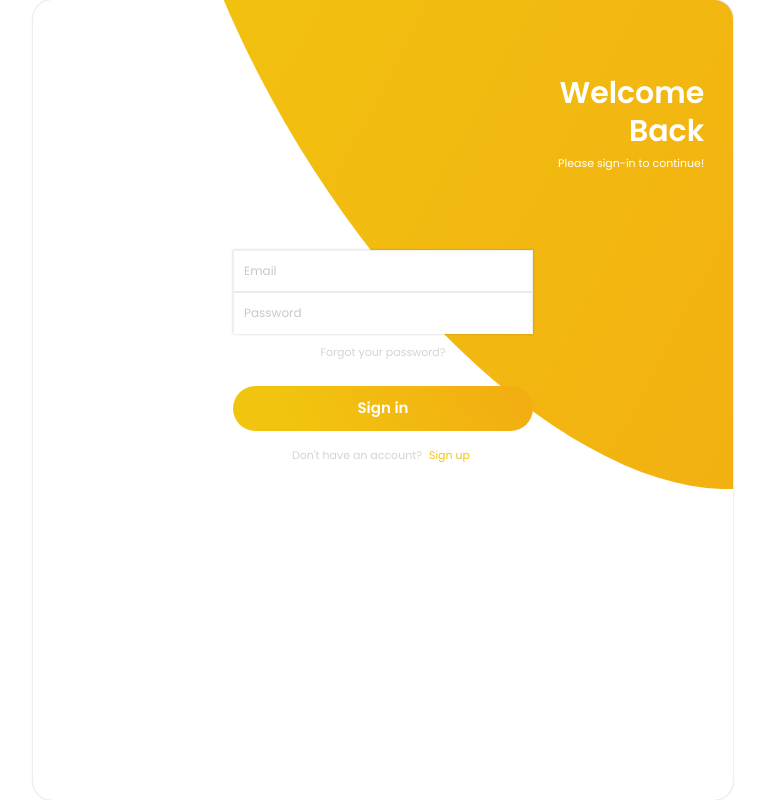
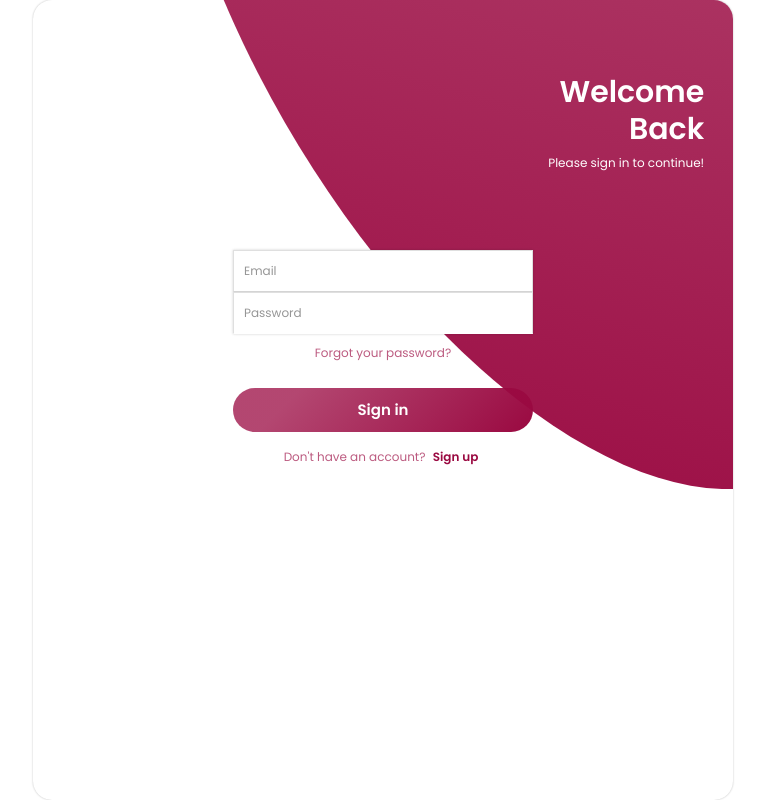
Before and after one commit to fitfor/app, a React (Create React App) app in the folder frontend/: page /login in a window 1280 px wide. Shown: the whole page, without its empty margins (257-1022 px from the left). Built offline with nearby package versions, Linux system fonts and the light colour scheme.

Commit message:
login form improvements

```diff
--- a/frontend/src/components/ImageTile/index.tsx
+++ b/frontend/src/components/ImageTile/index.tsx
@@ -3,8 +3,8 @@ import GridTile from '../GridTile'
 
 function ImageTile(props: any) {
     return (
-        <GridTile {...props}>
-            <Image style={{ width: '100%' }} src={props.src} />
+        <GridTile {...props} style={{margin:0,padding:0}}>
+            <Image style={{ width: '100%', height:'100%', borderRadius: '10px'}} src={props.src} />
         </GridTile>)
 }
 
--- a/frontend/src/index.scss
+++ b/frontend/src/index.scss
@@ -31,6 +31,6 @@ code {
   height: 100%;
 }
 
-h1,h2,h3,h4.h5,h6 {
+h1,h2,h3,h4,h5,h6 {
   font-weight: 700;
 }
--- a/frontend/src/routes/Login/common.jsx
+++ b/frontend/src/routes/Login/common.jsx
@@ -16,16 +16,16 @@ export const FormContainer = styled.form`
 `;
 
 export const MutedLink = styled.a`
-  font-size: 11px;
-  color: rgba(200, 200, 200, 0.8);
+  font-size: 12px;
+  color: #9a0941AA;
   font-weight: 500;
   text-decoration: none;
 `;
 
 export const BoldLink = styled.a`
-  font-size: 11px;
-  color: rgb(241, 196, 15);
-  font-weight: 500;
+  font-size: 12px;
+  color: #9a0941;
+  font-weight: 600;
   text-decoration: none;
   margin: 0 4px;
 `;
@@ -34,16 +34,16 @@ export const Input = styled.input`
   width: 100%;
   height: 42px;
   outline: none;
-  border: 1px solid rgba(200, 200, 200, 0.3);
+  border: 1px solid rgba(150,150,150, 0.3);
   padding: 0px 10px;
   border-bottom: 1.4px solid transparent;
   transition: all 200ms ease-in-out;
   font-size: 12px;
   &::placeholder {
-    color: rgba(200, 200, 200, 1);
+    color: rgba(150,150,150, 1);
   }
   &:not(:last-of-type) {
-    border-bottom: 1.5px solid rgba(200, 200, 200, 0.4);
+    border-bottom: 1.5px solid rgba(150,150,150, 0.4);
   }
   &:focus {
     outline: none;
@@ -61,11 +61,11 @@ export const SubmitButton = styled.button`
   border-radius: 100px 100px 100px 100px;
   cursor: pointer;
   transition: all, 240ms ease-in-out;
-  background: rgb(241, 196, 15);
+  background: #9a0941;
   background: linear-gradient(
-    58deg,
-    rgba(241, 196, 15, 1) 20%,
-    rgba(243, 172, 18, 1) 100%
+    135deg,
+    #9a0941BF 20%,
+    #9a0941FF 100%
   );
   &:hover {
     filter: brightness(1.03);
--- a/frontend/src/routes/Login/index.jsx
+++ b/frontend/src/routes/Login/index.jsx
@@ -20,7 +20,7 @@ const TopContainer = styled.div`
 `;
 
 const BackDrop = styled(motion.div)`
-  width: 160%;
+  width: 100%;
   height: 550px;
   position: absolute;
   display: flex;
@@ -29,11 +29,11 @@ const BackDrop = styled(motion.div)`
   transform: rotate(60deg);
   top: -290px;
   left: -70px;
-  background: rgb(241, 196, 15);
+  background: #9a0941;
   background: linear-gradient(
-    58deg,
-    rgba(241, 196, 15, 1) 20%,
-    rgba(243, 172, 18, 1) 100%
+    135deg,
+    #9a0941BF 20%,
+    #9a0941FF 100%
   );
 `;
 
@@ -56,7 +56,7 @@ const HeaderText = styled.h2`
 const SmallText = styled.h5`
   color: #fff;
   font-weight: 500;
-  font-size: 11px;
+  font-size: 12px;
   z-index: 10;
   margin: 0;
   margin-top: 7px;
@@ -74,7 +74,7 @@ const InnerContainer = styled.div`
 const backdropVariants = {
   expanded: {
     width: "233%",
-    height: "1050px",
+    height: "1550px",
     borderRadius: "20%",
     transform: "rotate(60deg)",
   },
@@ -134,14 +134,14 @@ export default function AccountBox(props) {
             <HeaderContainer>
               <HeaderText>Welcome</HeaderText>
               <HeaderText>Back</HeaderText>
-              <SmallText>Please sign-in to continue!</SmallText>
+              <SmallText>Please sign in to continue!</SmallText>
             </HeaderContainer>
           )}
           {active === "signup" && (
             <HeaderContainer>
               <HeaderText>Create</HeaderText>
               <HeaderText>Account</HeaderText>
-              <SmallText>Please sign-up to continue!</SmallText>
+              <SmallText>Please sign up to continue!</SmallText>
             </HeaderContainer>
           )}
         </TopContainer>
--- a/frontend/src/routes/Login/loginForm.jsx
+++ b/frontend/src/routes/Login/loginForm.jsx
@@ -9,7 +9,7 @@ import {
 } from "./common";
 import { Marginer } from "../../components/Marginer";
 import { AccountContext } from "./accountContext";
-
+import { Link } from "react-router-dom";
 
 export function LoginForm(props) {
   const { switchToSignup } = useContext(AccountContext);
@@ -23,7 +23,13 @@ export function LoginForm(props) {
       <Marginer direction="vertical" margin={10} />
       <MutedLink href="#">Forgot your password?</MutedLink>
       <Marginer direction="vertical" margin="1.6em" />
-      <SubmitButton type="submit">Sign in</SubmitButton>
+
+      <SubmitButton type="submit">
+        <Link to="/" style={{ textDecoration: "none",color:'white' }}>
+          Sign in
+        </Link>
+      </SubmitButton>
+
       <Marginer direction="vertical" margin="1em" />
       <MutedLink href="#">
         Don't have an account?{" "}
--- a/frontend/src/routes/MyLibrary/index.tsx
+++ b/frontend/src/routes/MyLibrary/index.tsx
@@ -1,11 +1,24 @@
-import { Container } from "react-bootstrap"
-import { withBottomNavigation } from "../../components/BottomNavigation"
-import PageTitle from "../../components/PageTitle"
+import { Container, Row } from "react-bootstrap";
+import { withBottomNavigation } from "../../components/BottomNavigation";
+import ImageTile from "../../components/ImageTile";
+import PageTitle from "../../components/PageTitle";
 
-function MyAccount(){
-    return <Container>
-        <PageTitle>My Library</PageTitle>
+function MyAccount() {
+  return (
+    <Container>
+      <PageTitle>My Library</PageTitle>
+      <Row>
+        <ImageTile src="https://source.unsplash.com/random/480x270?city,running"></ImageTile>
+      </Row>
+      <h4>Your past achievements</h4>
+      <Row xs={2} justifyContent="center">
+        <ImageTile src="https://source.unsplash.com/random/480x270?focus"></ImageTile>
+        <ImageTile src="https://source.unsplash.com/random/480x270?sleep"></ImageTile>
+        <ImageTile src="https://source.unsplash.com/random/480x270?running"></ImageTile>
+        <ImageTile src="https://source.unsplash.com/random/480x270?meditation"></ImageTile>
+      </Row>
     </Container>
+  );
 }
 
-export default withBottomNavigation(MyAccount)
+export default withBottomNavigation(MyAccount);
```
